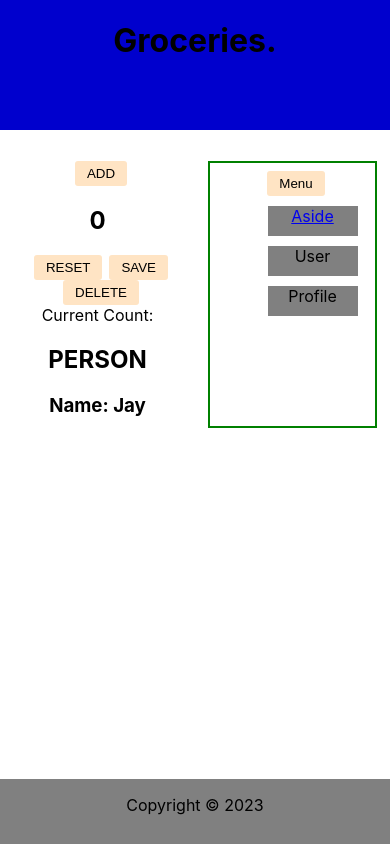
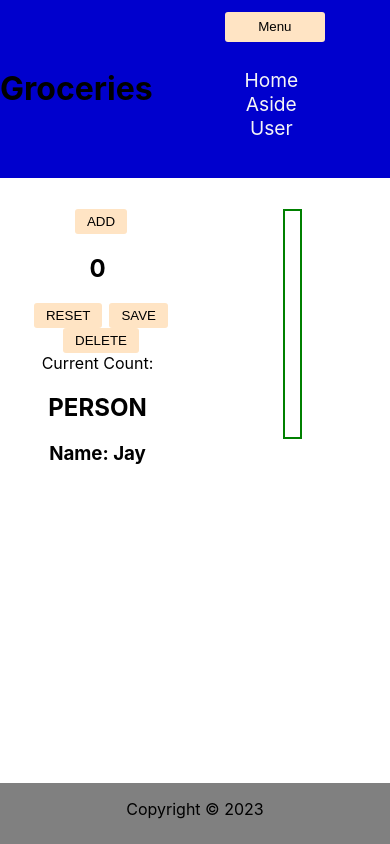
Before and after one commit to 19DennisBrown/learningreactjs, a React (Create React App) app: page / in a window 390 px wide. Built offline with nearby package versions, Linux system fonts and the light colour scheme.

Commit message:
Massive Changes on files
Massive Changes on files, creating new files and adding new content to them.

```diff
--- a/public/index.html
+++ b/public/index.html
@@ -13,7 +13,7 @@
 
     <link rel="manifest" href="%PUBLIC_URL%/manifest.json" />
 
-    <title>React App</title>
+    <title>React Web</title>
   </head>
   <body>
     <noscript>You need to enable JavaScript to run this app.</noscript>
--- a/src/App.js
+++ b/src/App.js
@@ -1,9 +1,11 @@
 import Header from './Header';//Importation
 import Main from './Main';
 import Aside from './Aside';
+import Navs from './Navs';
+import User from './User';
 import Footer from './Footer';
 import {Routes, Route} from 'react-router-dom'
-import { NavLink } from "react-router-dom"
+
 
 
 
@@ -11,18 +13,23 @@ function App() {
 
 
   return (
-    <>
+
+
 
       <div className="App">
+
+
         <Header/>
-        <Routes>
+
+        <Routes path='/navs' element={<Navs/>}>
           <Route path="/" element={<Main/> } />
           <Route path="/aside" element={<Aside/> } />
+          <Route path="/user" element={<User/> } />
         </Routes>
         <Footer/>
       </div>
 
-    </>
+
 
 
   );
--- a/src/Aside.js
+++ b/src/Aside.js
@@ -1,34 +1,24 @@
 
 
 import React from 'react'
-import { NavLink } from "react-router-dom"
 
 
 const Aside = () => {
   return (
     <div>
       <>
-      <ul id="navbars">
-          <li>
-            <button>
-              <NavLink
-                  className="navbar-item"
-                  activeClassName="is-active"
-                  to="/"
-                  exact>
-                Home
-              </NavLink>
-            </button>
-          </li>
-        </ul>
+
       <h1>
         Aside.
       </h1>
       <p>
         Lorem ipsum dolor sit amet consectetur adipisicing elit. Ut nobis aspernatur ea nulla. Nemo ut est doloribus adipisci excepturi voluptate fugit officia nulla, alias quos nihil rerum harum, ab dolore earum natus maiores ratione delectus asperiores libero? Dolorem, eaque nostrum?
+        Lorem ipsum dolor sit amet consectetur adipisicing elit. Dicta provident nesciunt odit natus eligendi fugit quis cum, corrupti earum unde enim ipsam quod, aperiam nisi delectus reprehenderit eum animi dolores sit iure. Vero perspiciatis optio blanditiis consequatur possimus minus eveniet ullam nulla nihil consectetur quisquam ad, perferendis hic nam dolore soluta. Sint, quibusdam magni. Odit ullam voluptatum incidunt vel rem, at architecto reprehenderit expedita veritatis id, officiis culpa assumenda neque, laboriosam minima cumque animi fuga nesciunt explicabo adipisci vero! Quia illum asperiores et qui cumque perferendis tempore illo repudiandae accusantium unde earum nihil autem obcaecati perspiciatis cum dolore voluptas, alias nemo ex quam voluptate. Maiores ad in perferendis quasi, rem alias quia ratione iste blanditiis natus cum amet fugit impedit necessitatibus possimus ipsam sit corporis, repellendus accusantium architecto beatae quos ut! Ex dicta alias quasi ipsum natus illum minus quam rem! Necessitatibus soluta fuga incidunt ex, culpa iusto nemo nobis ad facere! Est ullam nostrum laudantium reiciendis suscipit maxime dolores alias sed officiis excepturi! Tempore eius, distinctio modi omnis odio provident necessitatibus rem illo doloribus illum reprehenderit in accusamus nobis officia! Officia iure accusamus vel, quibusdam aperiam doloribus esse. Facere accusantium magni libero assumenda eum, iste quaerat at error sapiente!
       </p>
+
       </>
     </div>
+
   )
 }
 
--- a/src/Header.js
+++ b/src/Header.js
@@ -1,5 +1,5 @@
 
-
+import Navs from './Navs'
 
 const Header = () => {
 
@@ -7,7 +7,10 @@ const Header = () => {
 
   return (
     <header className='Header'>
-      <h1>Groceries.</h1>
+      <>
+        <h1>Groceries</h1>
+        <Navs />
+      </>
     </header>
   )
 }
--- a/src/Main.js
+++ b/src/Main.js
@@ -1,7 +1,5 @@
 import React from "react"
 import { useState } from "react"
-import { NavLink } from "react-router-dom"
-
 
 
 const Person = (props)=>{
@@ -19,35 +17,7 @@ const CounterSave = ()=>{
     </div>
   )
 }
-const navHide = ()=>{
-  const navBars = document.getElementById("navbars")
-  navBars.classList.toggle("hidden")
-}
-const NavButton = ()=>{
-  return(
-    <>
 
-        <button className="navbtn" onClick={navHide} >
-          Menu
-        </button>
-        <ul id="navbars">
-          <li>
-          <NavLink
-              className="navbar-item"
-              activeClassName="is-active"
-              to="/aside"
-              exact>
-            Aside
-          </NavLink>
-          </li>
-          <li>User</li>
-          <li>Profile</li>
-        </ul>
-
-
-    </>
-  )
-}
 
 const Content = () => {
   const [counter, setCounter] = useState(0)
@@ -86,9 +56,8 @@ const Content = () => {
                 <CounterSave/>
                 <Person name = 'Jay'/>
             </section>
+
             <section className="right">
-              <NavButton/>
-
             </section>
         </main>
 
--- /dev/null
+++ b/src/Navs.js
@@ -0,0 +1,57 @@
+
+
+import React from 'react'
+import {NavLink, Outlet} from 'react-router-dom'
+
+const NavBtns =()=>{
+  return(
+    <ul id="navbars">
+      <li>
+        <NavLink
+            className='linkBtn'
+            to="/"
+            exact>
+          Home
+        </NavLink>
+      </li>
+      <li>
+        <NavLink
+            className='linkBtn'
+            to="/aside"
+            exact>
+          Aside
+        </NavLink>
+      </li>
+      <li>
+        <NavLink
+            className='linkBtn'
+            to="/user"
+            exact>
+          User
+        </NavLink>
+      </li>
+    </ul>
+
+  )
+}
+
+const Navs = () => {
+
+  const navHide = ()=>{
+    const navBars = document.getElementById("navbars")
+    navBars.classList.toggle("hidden")
+  }
+  return (
+    <>
+    <div className="menus">
+      <button className="navbtn" onClick={navHide} >
+        Menu
+      </button>
+      <NavBtns/>
+      <Outlet/>
+    </div>
+  </>
+  )
+}
+
+export default Navs
--- /dev/null
+++ b/src/User.js
@@ -0,0 +1,20 @@
+import React from 'react'
+
+const User = () => {
+  return (
+
+    <>
+      <div>
+        <>
+        <h1>This is the User.</h1>
+        <p>
+          Lorem ipsum, dolor sit amet consectetur adipisicing elit. Tempore, facere blanditiis? Aut vero ratione, perferendis, accusantium, nihil voluptatem laboriosam aperiam dolore quae impedit neque! Earum magnam sint, obcaecati blanditiis totam corrupti eius ipsum quibusdam voluptates atque natus aspernatur temporibus numquam rerum, repellat a. Hic, tempore! Nesciunt eaque asperiores quos quam quis impedit atque hic. Enim cumque iure quae. Quaerat dignissimos, ea quia cum saepe necessitatibus aut reprehenderit sit esse officiis nesciunt possimus voluptate sint rerum, fuga suscipit amet dicta praesentium dolore a vel! Atque libero possimus explicabo magnam molestias voluptate repellendus exercitationem ad rem in, tenetur suscipit beatae quibusdam laboriosam!
+        </p>
+        </>
+      </div>
+
+    </>
+  )
+}
+
+export default User
--- a/src/index.css
+++ b/src/index.css
@@ -1,11 +1,16 @@
+*{
+  list-style:none;
+  box-sizing: border-box;
+  text-decoration: none;
+}
 body {
   margin: 0;
-  padding:0;
+  padding: 0;
   font-family: -apple-system, BlinkMacSystemFont, 'Segoe UI', 'Roboto', 'Oxygen',
-    'Ubuntu', 'Cantarell', 'Fira Sans', 'Droid Sans', 'Helvetica Neue',
-    sans-serif;
-    min-width:100vw;
-    min-height:100vh;
+  'Ubuntu', 'Cantarell', 'Fira Sans', 'Droid Sans', 'Helvetica Neue',
+  sans-serif;
+  min-width:100vw;
+  min-height:100vh;
 }
 
 button{
@@ -27,8 +32,19 @@ button{
 }
 .Header{
   display:grid;
+  grid-template-columns: .4fr 1fr;
+  place-items:center;
   background-color:mediumblue;
   width: 100%; height:100%;
+}
+.menus{
+  width: 100%;
+  display:grid;
+  place-items: center;
+}
+.navbtn{
+  width: 100px; height: 30px;
+  display: none;
 }
 .main{
   text-align: center;
@@ -49,10 +65,18 @@ button{
 
 }
 #navbars{
-  text-align: center;
-  margin: 0 auto;
-  position: relative;
-  overflow: hidden;
+  width:100%; height: 10%; padding:10px;
+  display: flex;
+  justify-content:space-around;
+  align-items:center;
+  z-index: 12;
+  }
+.linkBtn{
+  font-size: 1.2rem;
+  color: whitesmoke;
+}
+.linkBtn:hover{
+  color: grey;
 }
 /* ====hiding navBars==== */
 .hidden li:first-child{
@@ -67,6 +91,13 @@ button{
   opacity: 0;
   transition: .2s linear;
 }
+#navbars li{
+  transition: .8s linear;
+
+}
+.hidden li{
+  display: none;
+}
 
 .right li{
   list-style: none;
@@ -78,3 +109,28 @@ button{
 .footer{
   background-color:grey;
 }
+
+
+/* =======Mobile Devices========== */
+
+@media screen and (max-width: 768px){
+  .navbtn{
+    width: 100px; height: 30px;
+    display: grid;
+    place-items: center;
+  }
+  .Header{
+    display:grid;
+    grid-template-columns: .4fr 1fr;
+    place-items:center;
+  }
+  #navbars{
+    display: grid;
+    display: hidden;
+  }
+  .menus{
+    display: flex;
+    flex-direction: column;
+    padding: 5%;
+  }
+}
```
Also changed, not shown: 1 other file (tests, documents, lock files or other folders).
